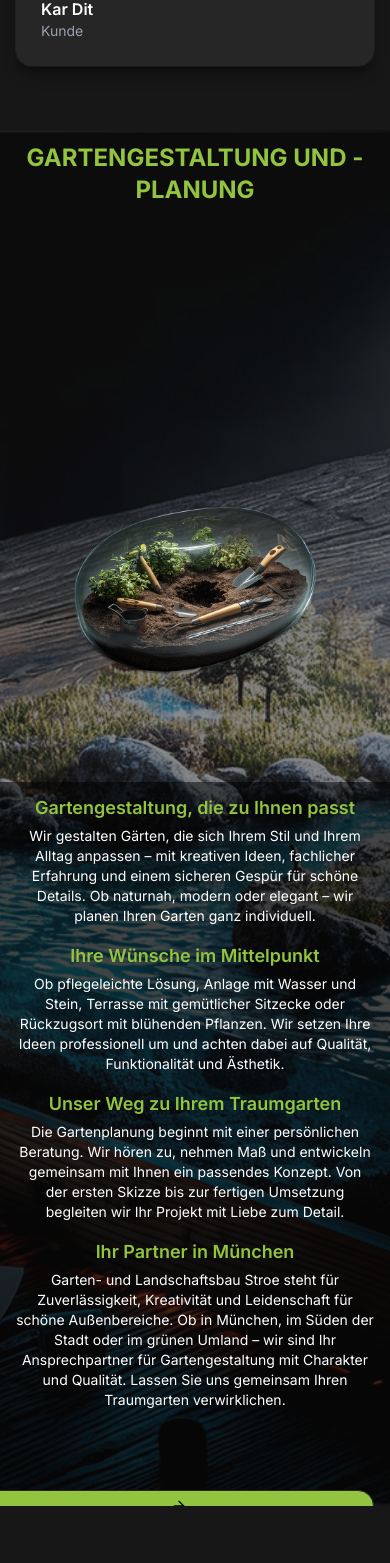
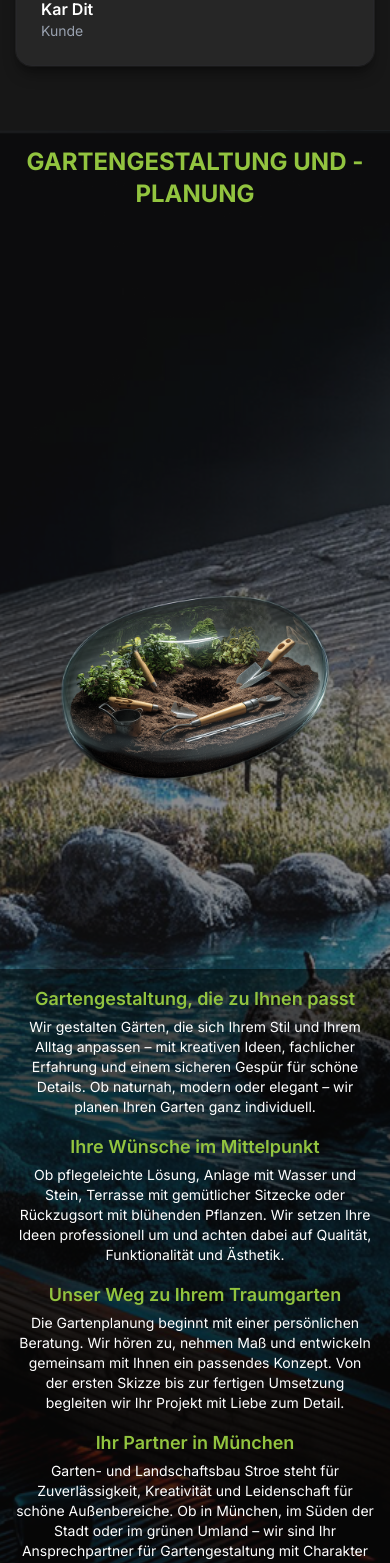
Before and after one commit to LT0PLAY/Gartenbau-Stroe, a Next.js app: page / in a window 390 px wide. Shown: the part 1580-3143 px from the top of the page. Built offline with nearby package versions, Linux system fonts and the light colour scheme.

Commit message:
Phone Services

```diff
--- a/components/Services.tsx
+++ b/components/Services.tsx
@@ -342,7 +342,9 @@ export default function Services() {
   useEffect(() => {
     setTimeout(() => {
       const firstItem = document.querySelector(".carousel-item-first");
-      if (firstItem) firstItem.classList.add("animate-slide");
+      if (firstItem) {
+        firstItem.classList.add("animate-slide");
+      }
     }, 1000);
   }, []);
 
@@ -354,10 +356,12 @@ export default function Services() {
             {services.map((service, index) => (
               <CarouselItem
                 key={index}
-                className={`min-h-screen carousel-item ${index === 0 ? "carousel-item-first" : ""}`}
+                className={`min-h-screen carousel-item ${
+                  index === 0 ? "carousel-item-first" : ""
+                }`}
               >
                 <div className="relative h-full">
-                  {/* Background Image */}
+                  {/* Hintergrundbild */}
                   <div
                     className="absolute inset-0 z-0 opacity-50"
                     style={{
@@ -367,36 +371,35 @@ export default function Services() {
                     }}
                   />
 
-                  {/* Content */}
+                  {/* Inhalt */}
                   <div className="relative z-10 h-full flex flex-col lg:flex-row items-stretch">
-                    {/* Title Section */}
-                    <div className="w-full lg:w-1/3 flex items-center justify-center p-3 sm:p-4 lg:p-8">
+                    {/* Titel */}
+                    <div className="w-full lg:w-1/3 flex items-center justify-center p-4 lg:p-8">
                       <h3 className="text-2xl sm:text-3xl md:text-4xl lg:text-5xl font-bold text-[#92c43f] text-center lg:text-left">
                         {service.title}
                       </h3>
                     </div>
 
-                    {/* Icon Section */}
-                    <div className="flex-1 relative flex items-end justify-center py-4 sm:py-8 lg:py-0">
+                    {/* Icon */}
+                    <div className="flex-1 relative flex items-end justify-center py-8 lg:py-0">
                       <img
                         src={service.icon}
                         alt={service.title}
-                        className="w-[22rem] h-[22rem] sm:w-[31.2rem] sm:h-[31.2rem] lg:w-[62.4rem] lg:h-[62.4rem] object-contain"
+                        className="w-[31.2rem] h-[31.2rem] sm:w-[41.6rem] sm:h-[41.6rem] lg:w-[62.4rem] lg:h-[62.4rem] object-contain"
                       />
                     </div>
 
-                    {/* Description Section */}
+                    {/* Beschreibung */}
                     <div
                       ref={(el) => {
                         descRefs.current[index] = el;
                       }}
-                      className="relative w-full lg:w-1/3 bg-black/50 flex flex-col"
+                      className="relative w-full lg:w-1/3 p-4 lg:p-8 flex flex-col items-center lg:items-start bg-black/50 overflow-y-auto"
                     >
-                      {/* Scrollbarer Inhalt */}
-                      <div className="flex-1 overflow-y-auto p-4 sm:p-6 lg:p-8 pt-3 sm:pt-4 pb-24">
                       {Array.isArray((service as any).sections) ? (
-                          <div className="space-y-4">
-                            {(service as any).sections.map((sec: any, i: number) => (
+                        <div className="space-y-4 pb-24">
+                          {(service as any).sections.map(
+                            (sec: any, i: number) => (
                               <div key={i}>
                                 <h4 className="text-lg font-semibold text-[#92c43f] mb-1 text-center lg:text-left">
                                   {sec.heading}
@@ -405,18 +408,20 @@ export default function Services() {
                                   {sec.content}
                                 </p>
                               </div>
-                            ))}
+                            )
+                          )}
                         </div>
                       ) : (
-                          <p className="text-sm sm:text-base lg:text-lg text-white text-center lg:text-left">
+                        <p className="text-sm sm:text-base lg:text-lg text-white text-center lg:text-left pb-24">
                           {(service as any).description}
                         </p>
                       )}
-                      </div>
 
-                      {/* Sticky Bottom-Bar (nur Mobile) */}
-                      <div className="lg:hidden sticky bottom-0 left-0 w-full">
-                        <CarouselNext className="w-full bg-[#92c43f] text-black font-bold py-3 text-center hover:bg-[#83b136] transition">
+                      {/* Mobiler Button – fix mittig */}
+                        <div className="absolute bottom-15 inset-x-8 flex justify-center lg:hidden">
+                        <CarouselNext className="w-6/6 max-w-xs inline-flex items-center justify-center
+                        bg-[#92c43f] text-black font-bold py-2 rounded-md text-sm
+                        shadow-md hover:bg-[#83b136] transition">
                          WEITERE SERVICES →
                         </CarouselNext>
                       </div>
@@ -426,8 +431,6 @@ export default function Services() {
               </CarouselItem>
             ))}
           </CarouselContent>
-
-          {/* Desktop-Navigation */}
           <CarouselPrevious className="hidden sm:flex" />
           <CarouselNext className="hidden sm:flex" />
         </Carousel>
```
Lines whose indentation alone changed are shown as unchanged.
